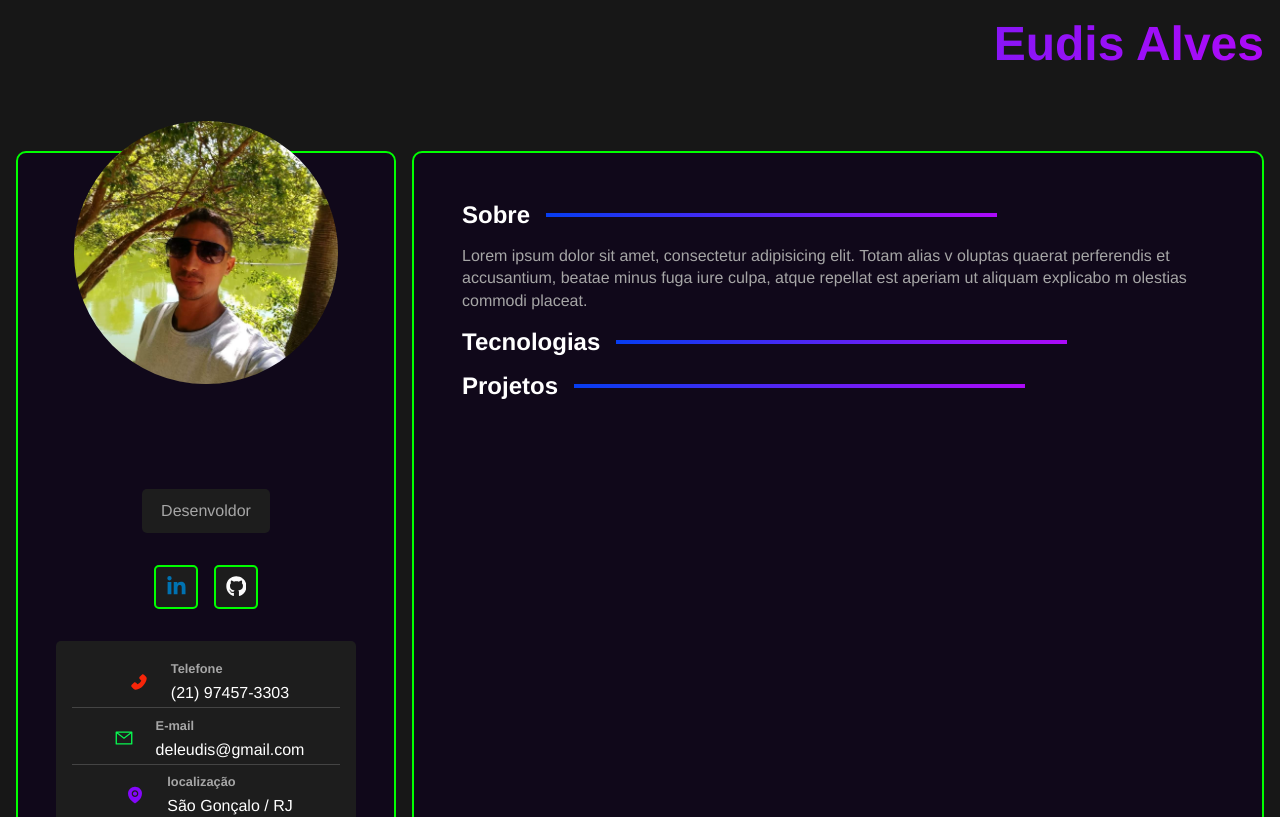
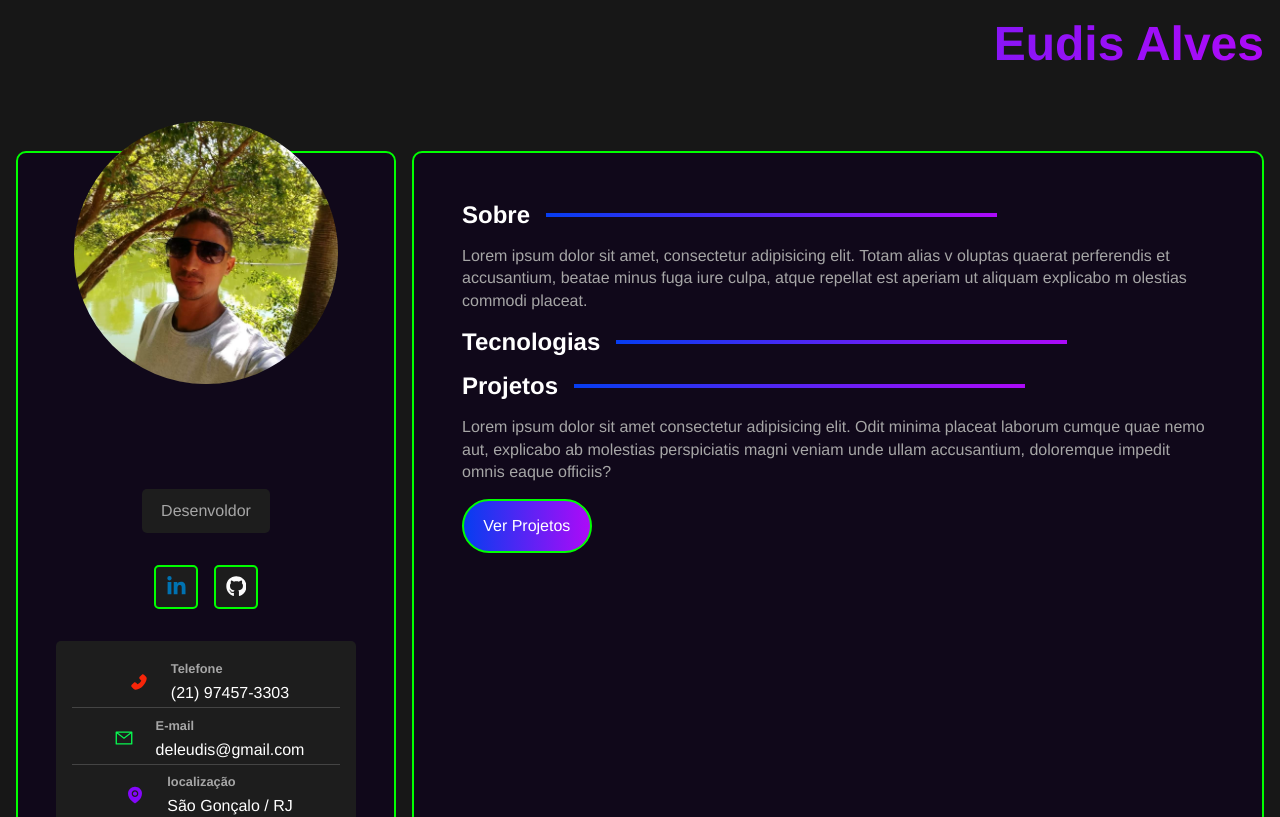
Before and after one commit to EudisAlves/site-curriculo, a React (Vite) app: page / in a window 1280 px wide. Shown: the top 817 px of the page. Built offline with nearby package versions, Linux system fonts and the light colour scheme.

Commit message:
adicionando section projetos

```diff
--- a/src/components/MainContent.tsx
+++ b/src/components/MainContent.tsx
@@ -1,8 +1,8 @@
-import '../styles/components/maincontent.sass'
 import AbautContainer from './AbautContainer'
 import ProjContainer from './ProjContainer';
 import TecContainer from './TecContainer'
 
+import '../styles/components/maincontent.sass'
 
 export const MainContent = () => {
     return (
--- a/src/components/ProjContainer.tsx
+++ b/src/components/ProjContainer.tsx
@@ -1,5 +1,9 @@
 export default function() {
     return (
-        <h2>Projetos</h2>
+        <section className="projetos">
+            <h2>Projetos</h2>
+            <p>Lorem ipsum dolor sit amet consectetur adipisicing elit. Odit minima placeat laborum cumque quae nemo aut, explicabo ab molestias perspiciatis magni veniam unde ullam accusantium, doloremque impedit omnis eaque officiis?</p>
+            <a href="/" className="btn">Ver Projetos</a>
+        </section>
     )
 }
```
